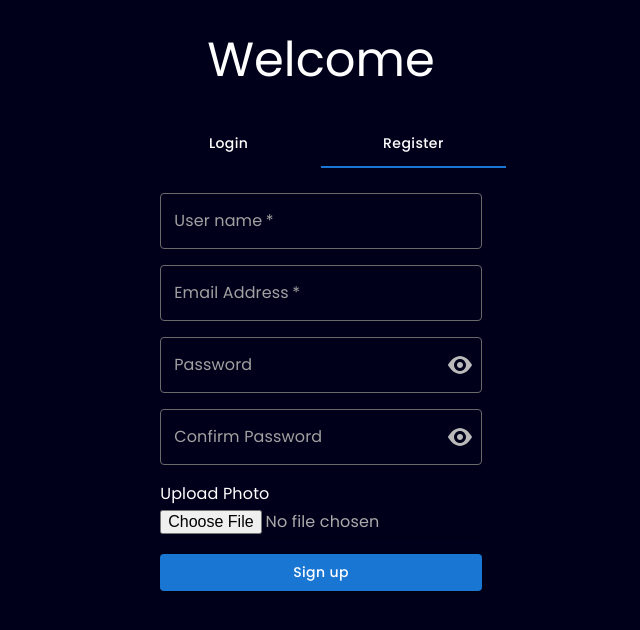
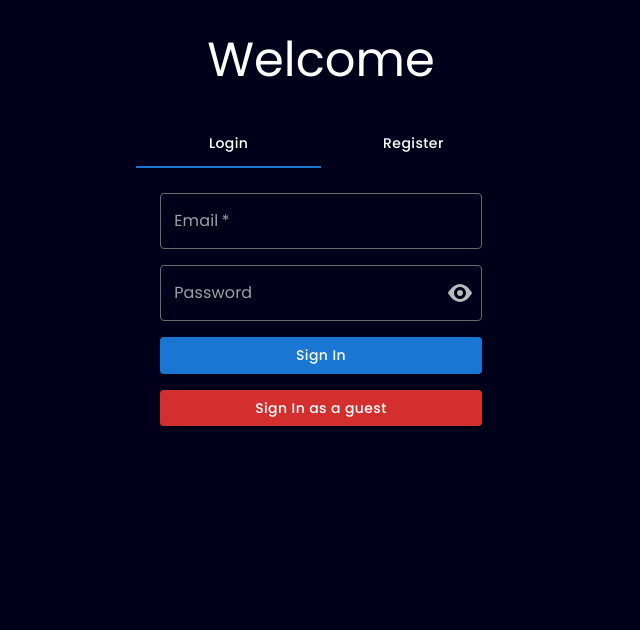
Before and after one commit to codeComet/mern-chat-app, a React (Vite) app in the folder client/: page / in a window 1280 px wide. Shown: the top 630 px of the page, without its empty margins (319-959 px from the left). Built offline with nearby package versions, Linux system fonts and the light colour scheme.

Commit message:
login/register functionality completed

```diff
--- /dev/null
+++ b/client/src/api/api-config.js
@@ -0,0 +1,19 @@
+import axios from "axios";
+
+const API = axios.create({
+  baseURL: "http://localhost:5000/",
+  headers: {
+    "Access-Control-Allow-Origin": "*",
+  },
+});
+
+// API.interceptors.request.use((req) => {
+//   if (localStorage.getItem("user")) {
+//     req.headers.Authorization = `Bearer ${
+//       JSON.parse(localStorage.getItem("user")).token
+//     }`;
+//   }
+//   return req;
+// });
+
+export default API;
--- a/client/src/components/auth/Login.jsx
+++ b/client/src/components/auth/Login.jsx
@@ -11,6 +11,8 @@ import {
 } from "@mui/material";
 import { GoEye, GoEyeClosed } from "react-icons/go";
 import toast from "react-hot-toast";
+import API from "../../api/api-config";
+import { useNavigate } from "react-router-dom";
 
 const errorStyles = {
   background: "#ce0000",
@@ -27,29 +29,39 @@ const Login = () => {
     signInUserEmail: "",
     signInPassword: "",
   });
+  const [loading, setLoading] = useState(false);
 
   const [showPassword, setShowPassword] = useState(false);
-
+  const navigate = useNavigate();
   const handleChangeSignInData = (e) => {
     setSignInData({ ...signInData, [e.target.name]: e.target.value });
   };
 
-  const [error, setError] = useState({
-    passwordMatched: null,
-    emailExists: false,
-  });
-
   const handleClickShowPassword = () => setShowPassword((show) => !show);
 
-  const handleSignIn = (e) => {
+  const handleSignIn = async (e) => {
     e.preventDefault();
-    toast.success("Sign in successful!", {
-      style: successStyles,
-    });
-    setSignInData({
-      signInUserEmail: "",
-      signInPassword: "",
-    });
+    setLoading(true);
+    console.log(signInData);
+    try {
+      const { data } = await API.post("/api/user/signin", {
+        email: signInData.signInUserEmail,
+        password: signInData.signInPassword,
+      });
+      toast.success("Login Successful!!", { style: successStyles });
+      localStorage.setItem("user", JSON.stringify(data));
+      navigate("/chats");
+    } catch (error) {
+      toast.error(
+        error?.response?.data?.message,
+
+        {
+          style: errorStyles,
+        }
+      );
+      console.log(error);
+    }
+    setLoading(false);
   };
 
   return (
@@ -120,6 +132,7 @@ const Login = () => {
           variant="contained"
           sx={{ my: 2 }}
           type="submit"
+          disabled={loading}
         >
           Sign In
         </Button>
--- a/client/src/components/auth/Register.jsx
+++ b/client/src/components/auth/Register.jsx
@@ -1,4 +1,5 @@
 import React, { useState } from "react";
+import API from "../../api/api-config";
 import {
   Box,
   TextField,
@@ -13,6 +14,7 @@ import {
 } from "@mui/material";
 import { GoEye, GoEyeClosed } from "react-icons/go";
 import toast from "react-hot-toast";
+import { useNavigate } from "react-router-dom";
 
 const errorStyles = {
   background: "#ce0000",
@@ -32,16 +34,34 @@ const Register = () => {
     signUpConfirmPassword: "",
     signUpUserImage: null,
   });
+  const navigate = useNavigate();
   const [showPassword, setShowPassword] = useState(false);
   const [loading, setLoading] = useState(false);
 
-  const handleSignUp = (e) => {
+  const handleSignUp = async (e) => {
     e.preventDefault();
+
     if (signUpData.signUpPassword !== signUpData.signUpConfirmPassword) {
       toast.error("Password do not match", { style: errorStyles });
+      return;
     } else {
-      toast.success("Signup Successful!!!!!", { style: successStyles });
-      console.log(signUpData);
+      setLoading(true);
+      try {
+        const { data } = await API.post("/api/user/signup", {
+          userName: signUpData.signUpUserName,
+          email: signUpData.signUpUserEmail,
+          password: signUpData.signUpPassword,
+          confirmPassword: signUpData.signUpConfirmPassword,
+          pic: signUpData.signUpUserImage,
+        });
+        toast.success("Signup Successful!!", { style: successStyles });
+        localStorage.setItem("user", JSON.stringify(data));
+        navigate("/chats");
+      } catch (error) {
+        console.log(error);
+        toast.error("something went wrong", { style: errorStyles });
+      }
+      setLoading(false);
     }
   };
 
--- a/client/src/pages/Home.jsx
+++ b/client/src/pages/Home.jsx
@@ -8,7 +8,7 @@ import Login from "../components/auth/Login";
 import Register from "../components/auth/Register";
 
 const Home = () => {
-  const [value, setValue] = useState("2");
+  const [value, setValue] = useState("1");
   const classes = useStyles();
 
   const handleChange = (event, newValue) => {
```
Also changed, not shown: 2 other files (tests, documents, lock files or other folders).
